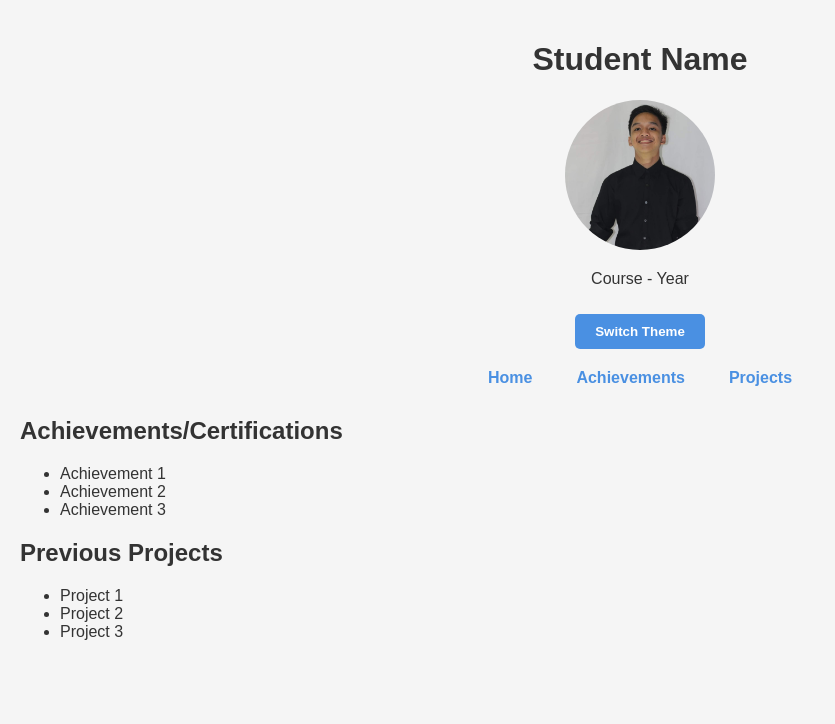
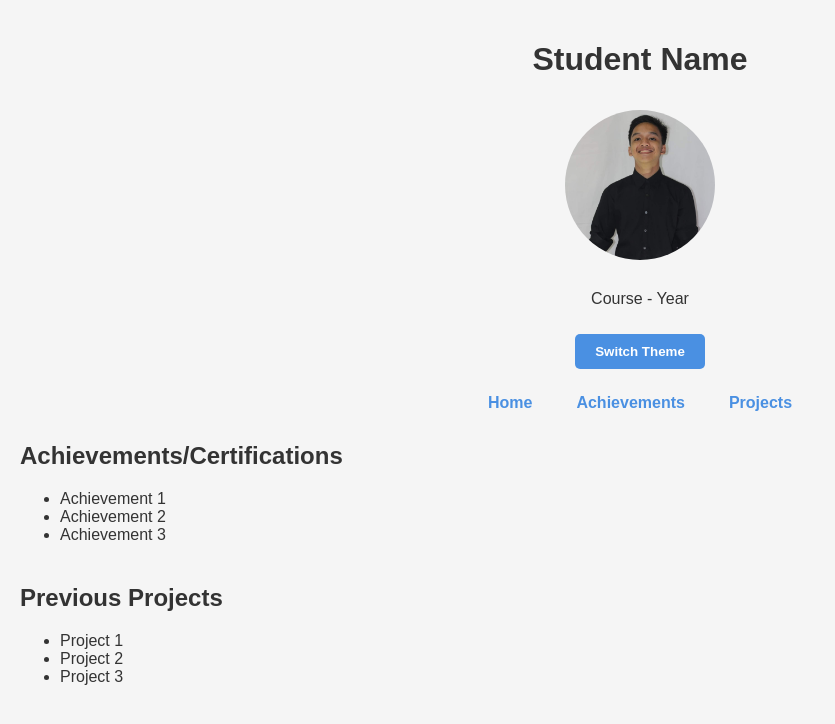
Before and after one commit to vinzflores1001/Portfolio, a plain HTML site: page index.html in a window 1280 px wide. Shown: the whole page, without its empty margins (0-835 px from the left). Drawn offline with Linux system fonts and the light colour scheme.

Commit message:
Refactor CSS for consistency and readability

```diff
--- a/style.css
+++ b/style.css
@@ -26,9 +26,12 @@ header {
 
 #profile-img {
    width: 150px;
+   height: auto;
    border-radius: 50%;
+   margin: 10px 0;
 }
 
+/* Theme Toggle Button */
 button {
    padding: 10px 20px;
    margin-top: 10px;
@@ -45,9 +48,18 @@ button:hover {
    background-color: #357abd;
 }
 
+body.dark button {
+   background-color: #64b5f6;
+   color: #121212;
+}
+
+body.dark button:hover {
+   background-color: #42a5f5;
+}
+
 /* Navigation Menu */
 #main-nav {
-	margin-top: 20px;
+   margin-top: 25px;
 }
 
 #main-nav ul {
@@ -77,7 +89,7 @@ button:hover {
    color: white;
 }
 
-/* Dark theme adjustments for nav and button */
+/* Dark theme adjustments for nav links */
 body.dark #main-nav a {
    color: #64b5f6;
 }
@@ -87,11 +99,13 @@ body.dark #main-nav a:hover {
    color: white;
 }
 
-body.dark button {
-	background-color: #64b5f6;
-	color: #121212;
+/* Section spacing */
+section {
+   margin-bottom: 40px;
 }
 
-body.dark button:hover {
-	background-color: #42a5f5;
+/* Ensure images don't overflow on small screens */
+img {
+   max-width: 100%;
+   height: auto;
 }
```
Lines whose indentation alone changed are shown as unchanged.
